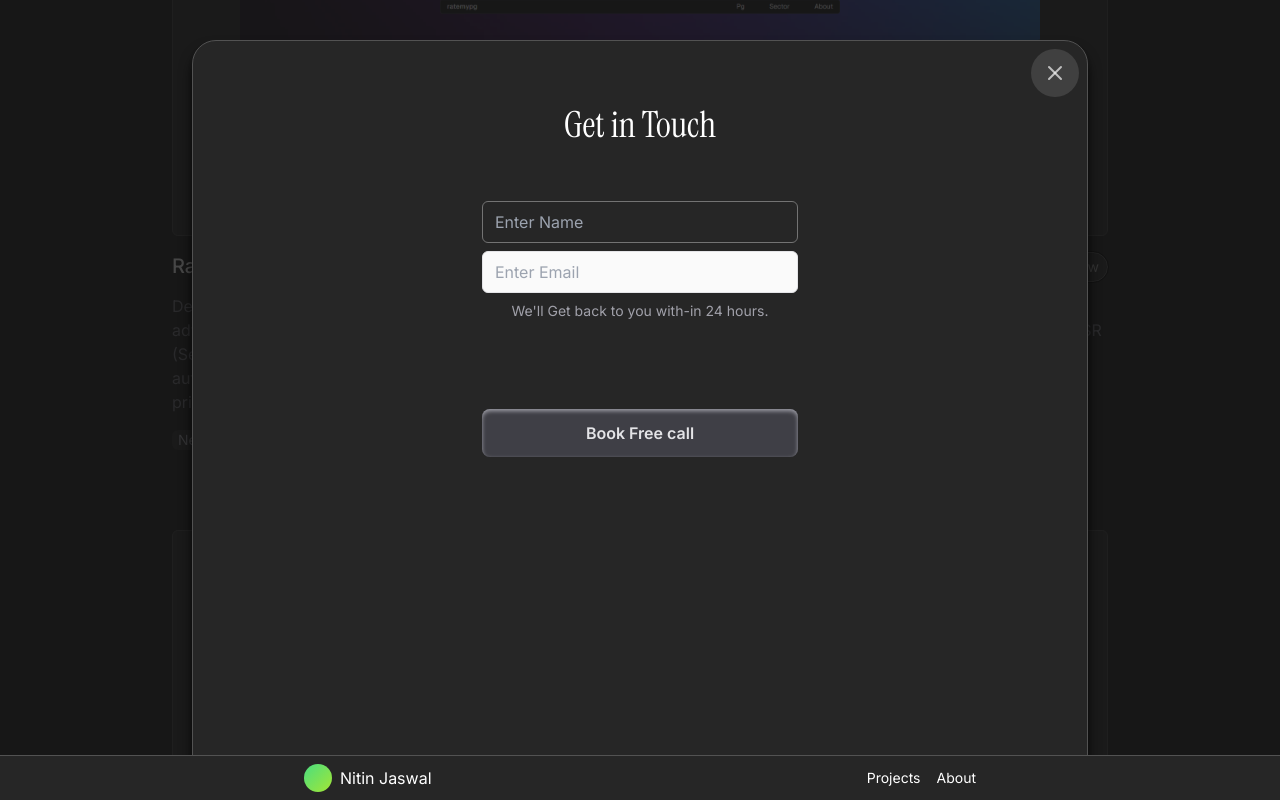
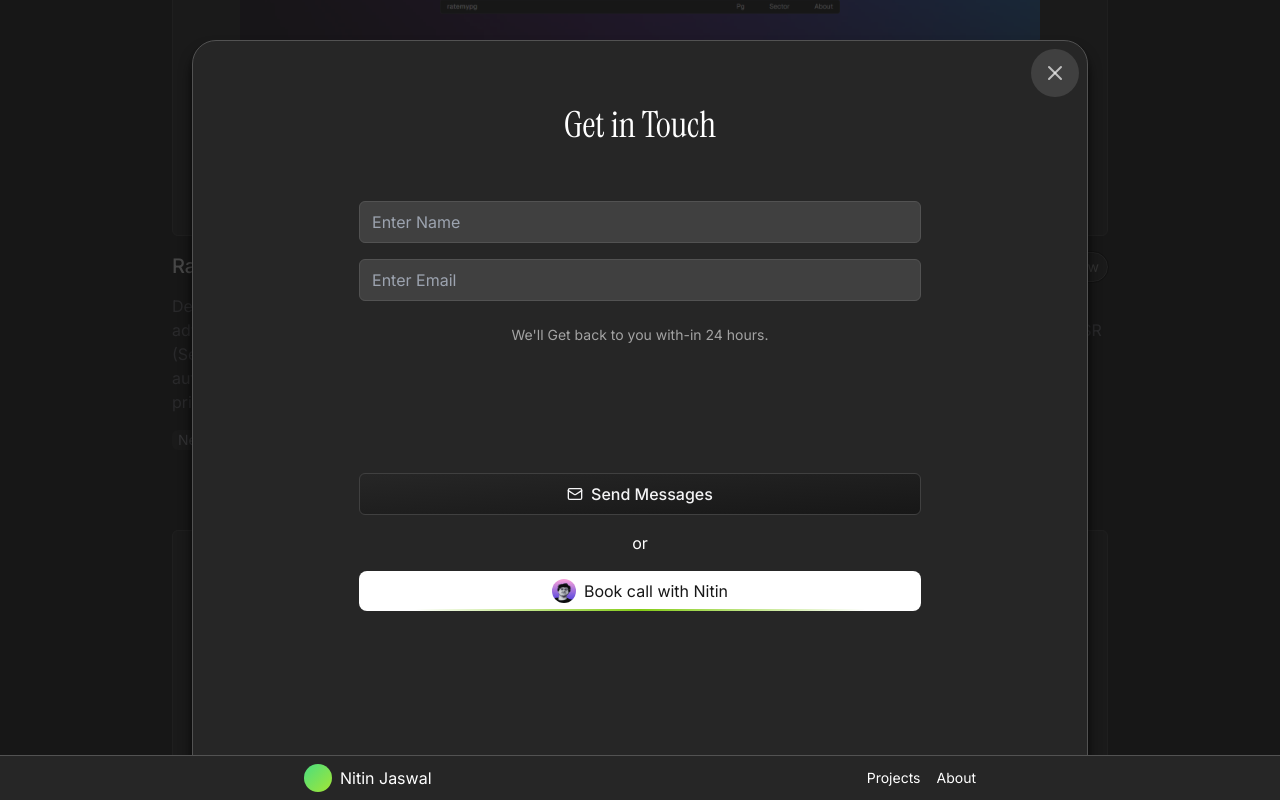
Before and after one commit to walkerthecreator/nitinjaswal, a Next.js app: page /projects in a window 1280 px wide. Both pictures are taken after a click on the button 1204 px from the left and 42 px from the top of the page. Built offline with nearby package versions, Linux system fonts and the light colour scheme.

Commit message:
add: cal.com fix

```diff
--- a/package.json
+++ b/package.json
@@ -9,6 +9,7 @@
     "lint": "next lint"
   },
   "dependencies": {
+    "@calcom/embed-react": "^1.5.2",
     "@radix-ui/react-scroll-area": "^1.2.3",
     "@vercel/analytics": "^1.2.2",
     "class-variance-authority": "^0.7.1",
--- a/src/app/about/page.tsx
+++ b/src/app/about/page.tsx
@@ -9,7 +9,7 @@ const page = () => {
 
   return (
     <div className="w-4/5 md:w-3/5/ lg:w-2/5 mx-auto mt-20">
-          <div className="flex gap-2 items-start">
+          <div className="flex gap-2 justify-between items-start">
               <div>
                 <h2 className={`text-3xl font-semibold ${instrumentSerif.className}`}>Nitin Jaswal</h2>
                   <p className="md:w-2/4 mt-2 text-muted/60">Full Stack Engineer Focused on Building Products with an attention to Detail.</p>
--- a/src/app/projects/page.tsx
+++ b/src/app/projects/page.tsx
@@ -106,9 +106,9 @@ export function CallingPill({ setShow , setDrawer}: {setShow : React.Dispatch<Se
     alt="browser"
     className="-translate-x-1"
   />
-  <div className="-translate-x-2">
+  <div className="-translate-x-2 ">
     <b>Your New Website</b>
-    <p>mobile</p>
+    <p className="text-muted/50">mobile</p>
   </div>
   <div>
     <button onClick={()=>{ setShow(false) }}
--- /dev/null
+++ b/src/components/cal.tsx
@@ -0,0 +1,19 @@
+import Cal, { getCalApi } from "@calcom/embed-react";
+import { useEffect } from "react";
+
+  export default function BookCall() {
+
+	useEffect(()=>{
+	  (async function () {
+		const cal = await getCalApi({"namespace":"30min"});
+		cal("ui", {"hideEventTypeDetails":false,"layout":"month_view"});
+	  })();
+	}, [])
+
+	return <Cal namespace="30min"
+	  calLink="nitinjaswal/30min"
+	  style={{width:"100%",height:"100%" , overflow : "scroll"}}
+	  config={{"layout":"month_view"}}
+	/>;
+
+  };
--- a/src/components/drawer.tsx
+++ b/src/components/drawer.tsx
@@ -1,7 +1,9 @@
 import { instrumentSerif } from "@/lib/font"
 import { motion } from "framer-motion"
-import { X } from "lucide-react"
+import { Mail, X } from "lucide-react"
 import { SetStateAction } from "react"
+import Button from "./Button"
+import Image from "next/image"
 
 export function Drawer({ setDrawer } : { setDrawer : React.Dispatch<SetStateAction<boolean>>  }){
     return <motion.div
@@ -13,17 +15,37 @@ export function Drawer({ setDrawer } : { setDrawer : React.Dispatch<SetStateActi
         <button onClick={()=>{ setDrawer(false) }} className="bg-neutral-700 p-3 rounded-full float-end">
         <X className="h-6 w-6 text-muted/70" /></button>
 
-      <h1 className={`text-4xl font-medium py-4 text-center mt-10 ${instrumentSerif.className}`}>Get in Touch </h1>
+        <h1 className={`text-4xl font-medium py-4 text-center mt-10 ${instrumentSerif.className}`}>Get in Touch </h1>
+        <div className="flex flex-col md:w-4/5 mx-auto mt-10 gap-20">
+          <div className="md:w-4/5 mx-auto flex flex-col gap-4">
+            <input
+              className="p-2 px-3 bg-neutral-700 rounded-md border border-neutral-600"
+              type="text"
+              placeholder="Enter Name"
+              name="name"
+            />
+            <input
+              className="p-2 px-3 bg-neutral-700 rounded-md border border-neutral-600"
+              type="email"
+              placeholder="Enter Email"
+              name="email"
+            />
+            <p className="text-neutral-400 my-2 text-sm text-center">We&apos;ll Get back to you with-in 24 hours.</p>
+          </div>
+          <div className="flex flex-col gap-4">
+            <button
+            className="text-zinc-100 mt-10 text-center mx-auto md:min-w-32
+            bg-gradient-to-br from-neutral-800 to-neutral-900 border border-neutral-700
+            font-medium p-2 w-4/5 rounded-md flex justify-center items-center gap-2"><Mail className="h-4 w-4" /> Send Messages</button>
 
-        <div className="flex flex-col md:w-3/5 mx-auto mt-10 gap-20">
-          <div className="md:w-3/5 mx-auto flex flex-col">
-            <input className="p-2 px-3 bg-neutral-800 rounded-md border border-neutral-500" type="text" placeholder="Enter Name" name="name"/>
-            <input className="mt-2 p-2 px-3 bg-zinc-50 rounded-md border border-zinc-200" type="email" placeholder="Enter Email" name="email" />
+            <span className="mx-auto">or</span>
 
-            <p className="text-zinc-400 my-2 text-sm text-center">We&apos;ll Get back to you with-in 24 hours.</p>
+            <a target="_blank" href="https://cal.com/nitinjaswal/30min" className="relative bg-white w-4/5 mx-auto rounded-lg p-2 text-neutral-900 flex items-start justify-center gap-2">
+            <Image src="/images/potrait.png" className="rounded-full h-6 w-6" height={18} width={18} alt="image"/>
+            <span> Book call with Nitin </span>
+            <span className="h-[2px] bg-gradient-to-r from-transparent via-lime-500 to-transparent  w-4/5 mx-auto absolute bottom-0" />
+            </a>
           </div>
-
-          <button className="bg-zinc-700 w-3/5 mx-auto p-3 shadow-inner shadow-zinc-400  text-zinc-200 font-semibold rounded-lg">Book Free call</button>
         </div>
     </motion.div>
   }
```
Also changed, not shown: 1 other file (tests, documents, lock files or other folders).
